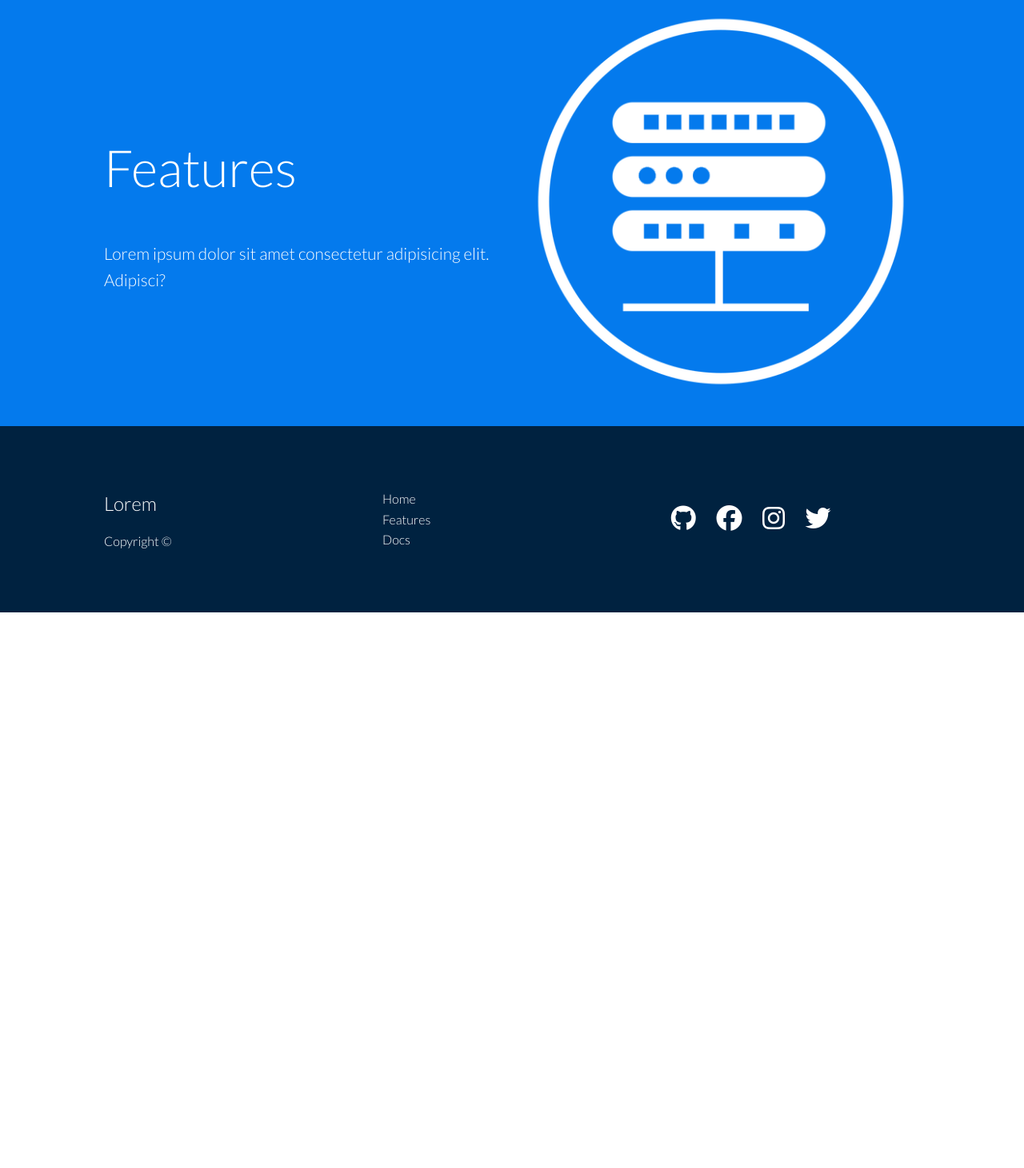
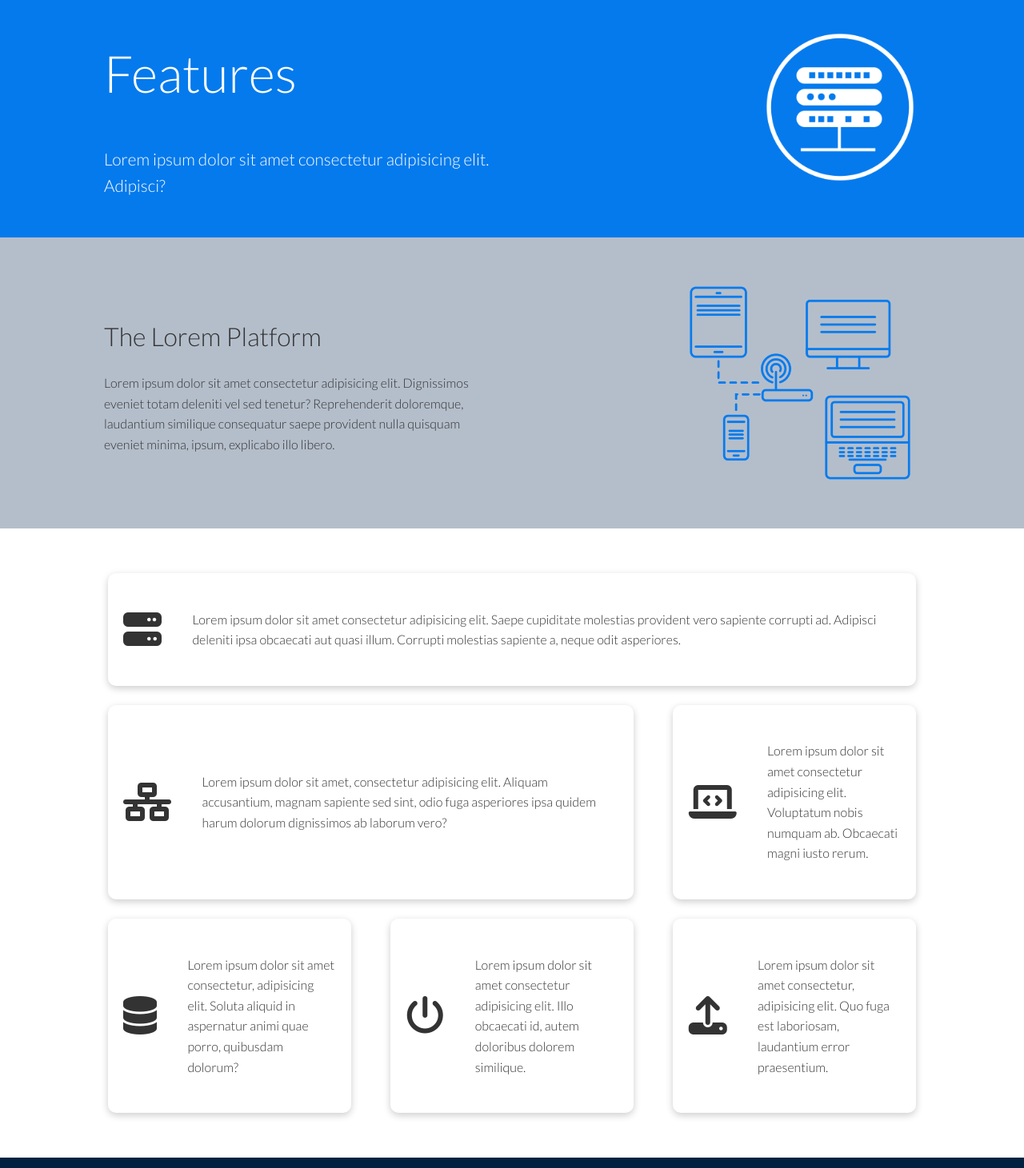
Before and after one commit to offerfluffy/Responsive-Web-Design-Practice, a plain HTML site: page html/features.html in a window 1280 px wide. Shown: the part 119-1580 px from the top of the page at 80% size. Before the commit the page ends 885 px from the top, so only its background shows below. Drawn offline with Linux system fonts and the light colour scheme.

Commit message:
Features Page

```diff
--- /dev/null
+++ b/css/pages/features.css
@@ -0,0 +1,51 @@
+.features-head img {
+  width: 200px;
+  justify-self: flex-end;
+}
+
+.features-sub-head img {
+  width: 300px;
+  justify-self: flex-end;
+}
+
+.features-main .card > i {
+  margin-right: 0.8em;
+}
+
+.features-main .grid {
+  padding: 2em;
+}
+
+.features-main .grid > *:first-child {
+  grid-column: 1 / span 3;
+}
+
+.features-main .grid > *:nth-child(2) {
+  grid-column: 1 / span 2;
+}
+
+@media screen and (max-width: 960px) {
+  .features-head,
+  .features-sub-head {
+    text-align: center;
+  }
+
+  .features-head .grid,
+  .features-sub-head .grid,
+  .features-main .grid.grid-3 {
+    grid-template-columns: 1fr;
+  }
+
+  .features-main .grid > *:first-child {
+    grid-column: 1;
+  }
+
+  .features-main .grid > *:nth-child(2) {
+    grid-column: 1;
+  }
+
+  .features-head img,
+  .features-sub-head img {
+    justify-self: center;
+  }
+}
--- a/css/style.css
+++ b/css/style.css
@@ -209,7 +209,7 @@ img {
 
   .showcase-text {
     text-align: center;
-    margin-top: .8em;
+    margin-top: 0.8em;
   }
 
   .showcase-form {
@@ -236,4 +236,8 @@ img {
     padding: 0.8em;
     background-color: rgba(0, 0, 0, 0.1);
   }
+
+  .footer .social a i {
+    margin-top: 0.3em;
+  }
 }
--- a/html/features.html
+++ b/html/features.html
@@ -12,6 +12,7 @@
     />
     <link rel="stylesheet" href="../css/style.css" />
     <link rel="stylesheet" href="../css/utilities.css" />
+    <link rel="stylesheet" href="../css/pages/features.css" />
     <title>Lorem</title>
   </head>
   <body>
@@ -34,17 +35,83 @@
     <section class="features-head bg-primary py-3">
       <div class="container grid">
         <div>
-          <h1 class="xl">
-            Features
-          </h1>
+          <h1 class="xl">Features</h1>
           <p class="lead">
             Lorem ipsum dolor sit amet consectetur adipisicing elit. Adipisci?
           </p>
         </div>
-        <img src="../img/server.png" alt="server">
+        <img src="../img/server.png" alt="server" />
       </div>
     </section>
 
+    <!-- SubHead -->
+
+    <section class="features-sub-head bg-light py-3">
+      <div class="container grid">
+        <div>
+          <h1 class="md">The Lorem Platform</h1>
+          <p>
+            Lorem ipsum dolor sit amet consectetur adipisicing elit. Dignissimos
+            eveniet totam deleniti vel sed tenetur? Reprehenderit doloremque,
+            laudantium similique consequatur saepe provident nulla quisquam
+            eveniet minima, ipsum, explicabo illo libero.
+          </p>
+        </div>
+        <img src="../img/server2.png" alt="server" />
+      </div>
+    </section>
+
+    <!-- Features -->
+
+    <section class="features-main my-2">
+      <div class="container grid grid-3">
+        <div class="card flex">
+          <i class="fas fa-server fa-3x"></i>
+          <p>
+            Lorem ipsum dolor sit amet consectetur adipisicing elit. Saepe
+            cupiditate molestias provident vero sapiente corrupti ad. Adipisci
+            deleniti ipsa obcaecati aut quasi illum. Corrupti molestias sapiente
+            a, neque odit asperiores.
+          </p>
+        </div>
+        <div class="card flex">
+          <i class="fas fa-network-wired fa-3x"></i>
+          <p>
+            Lorem ipsum dolor sit amet, consectetur adipisicing elit. Aliquam
+            accusantium, magnam sapiente sed sint, odio fuga asperiores ipsa
+            quidem harum dolorum dignissimos ab laborum vero?
+          </p>
+        </div>
+        <div class="card flex">
+          <i class="fas fa-laptop-code fa-3x"></i>
+          <p>
+            Lorem ipsum dolor sit amet consectetur adipisicing elit. Voluptatum
+            nobis numquam ab. Obcaecati magni iusto rerum.
+          </p>
+        </div>
+        <div class="card flex">
+          <i class="fas fa-database fa-3x"></i>
+          <p>
+            Lorem ipsum dolor sit amet consectetur, adipisicing elit. Soluta
+            aliquid in aspernatur animi quae porro, quibusdam dolorum?
+          </p>
+        </div>
+        <div class="card flex">
+          <i class="fas fa-power-off fa-3x"></i>
+          <p>
+            Lorem ipsum dolor sit amet consectetur adipisicing elit. Illo
+            obcaecati id, autem doloribus dolorem similique.
+          </p>
+        </div>
+        <div class="card flex">
+          <i class="fas fa-upload fa-3x"></i>
+          <p>
+            Lorem ipsum dolor sit amet consectetur, adipisicing elit. Quo fuga
+            est laboriosam, laudantium error praesentium.
+          </p>
+        </div>
+      </div>
+    </section>
 
     <!-- Footer -->
     <footer class="footer bg-dark py-5">
```
